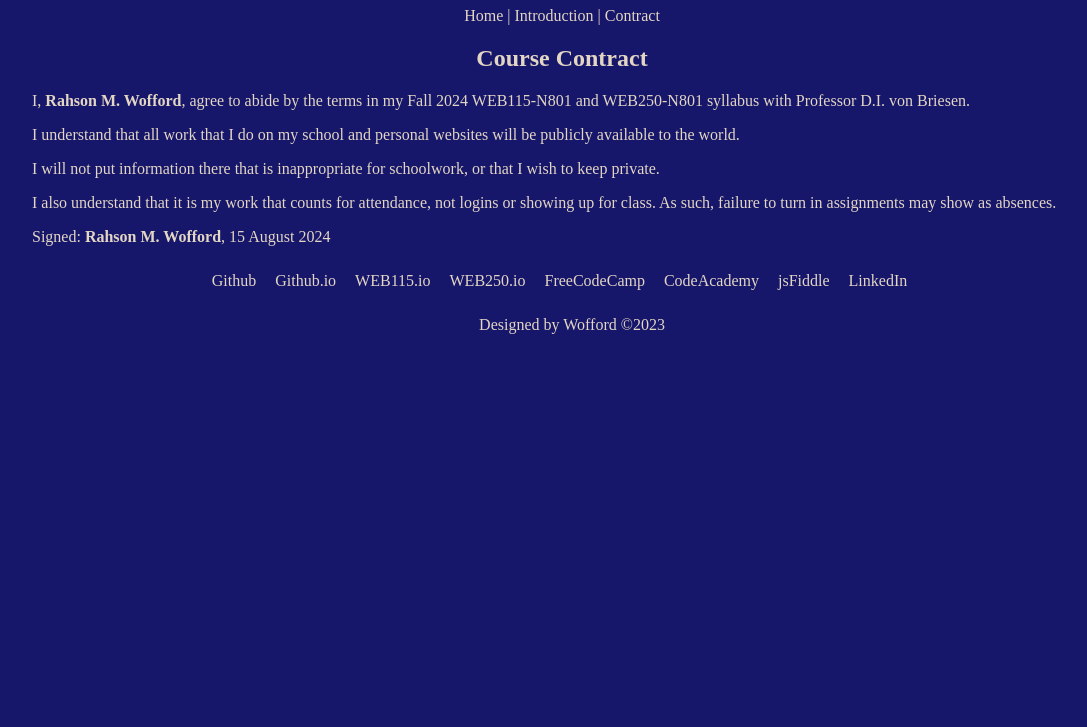
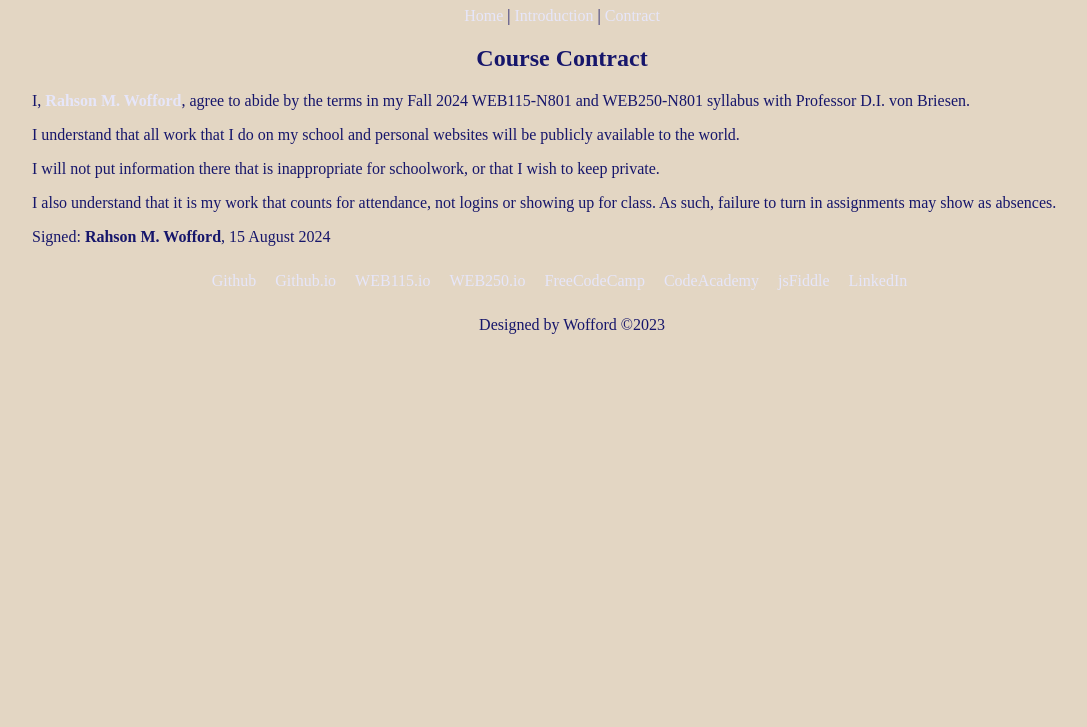
Before and after one commit to RahWoff/web250, a plain HTML site: page contract.html in a window 1280 px wide. Shown: the part 73-800 px from the top of the page, without its empty margins (78-1165 px from the left). Drawn offline with Linux system fonts and the light colour scheme.

Commit message:
New Stylesheet
New CSS

```diff
--- a/styles/default.css
+++ b/styles/default.css
@@ -3,8 +3,8 @@ body {
   margin-left: 100px;
   margin-right: 100px;
   font-family: Bodoni;
-  color: #E3D6C3; /* Bone */
-  background-color:  #16166B /* Federal Blue */
+  color: #16166B; /* Federal Blue */
+  background-color: #E3D6C3 /* Bone */
 }
 
 header {
@@ -28,40 +28,38 @@ h2 {
   text-align: center;
 }
 
+.nav-style a:hover {
+ text-decoration:none;
+ color: #16166B;
+}
+
 .nav-style a {
   text-decoration: none;
-  color: #E3D6C3; /* Bone */
+  color:  #E6E6FA; /*Lavender*/
 }
 
-.nav-style a:hover {
-  text-decoration: underline;
+.href-intro a:link {
+  text-decoration: none;
+  color:#E6E6FA; /* Bone */
 }
 
-.nav-style a:visited {
+.href-intro a:visited {
   text-decoration: none;
-  color: #E6E6FA; /* Lavender */
-}
-
-.href-intro a {
-  text-decoration: none;
-  color: #E3D6C3; /* Bone */
+  color: #E6E6FA; /* Bone */
 }
 
 .href-intro a:hover {
   text-decoration: underline;
+  color:#16166B;
 }
 
-.href-intro a:visited {
-  text-decoration: none;
-  color: #E3D6C3; /* Bone */
-}
 .subheading {
 	text-align: center;
 	font-family: Segoe UI;
 }
 
 #font-boxes {
-  color: #E3D6C3; /* Bone */
+  color: #16166B; /*Federal Blue*/
   display: grid;
   grid-template-columns: auto auto;
 }
```
